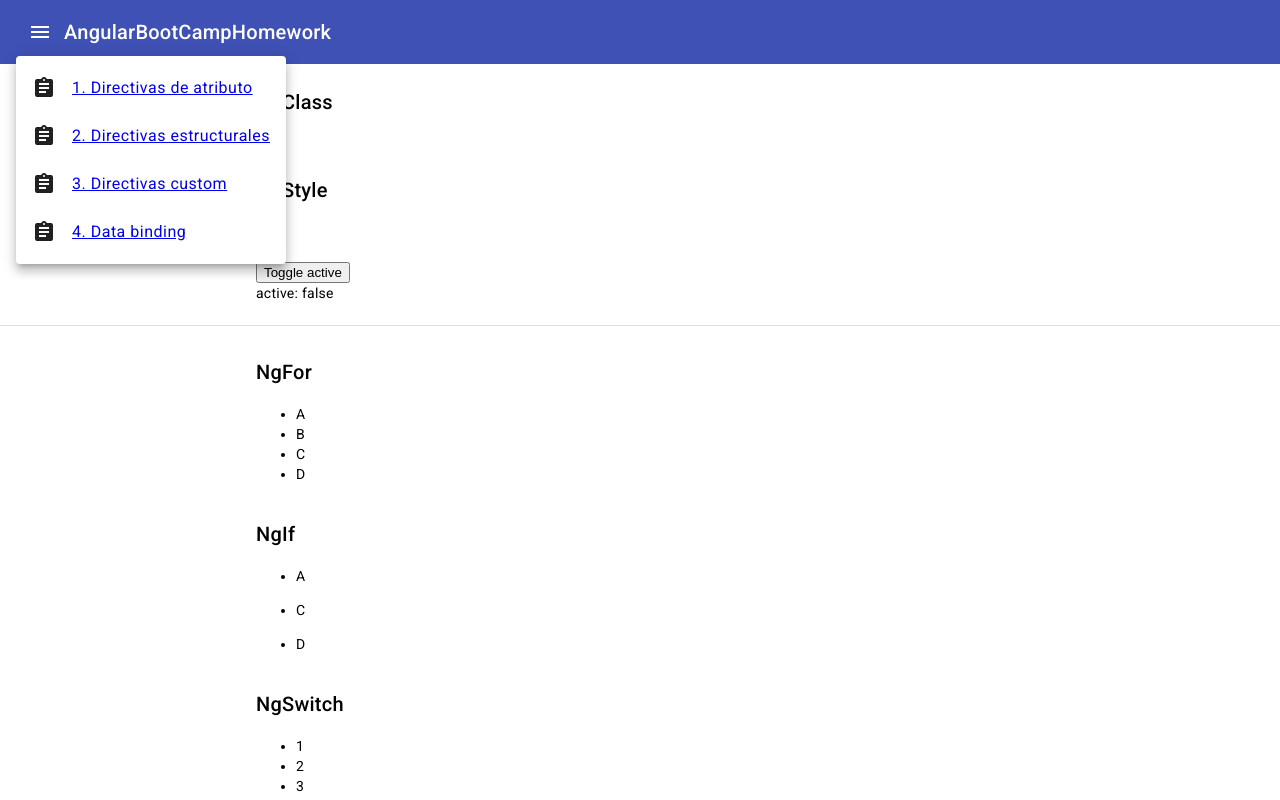
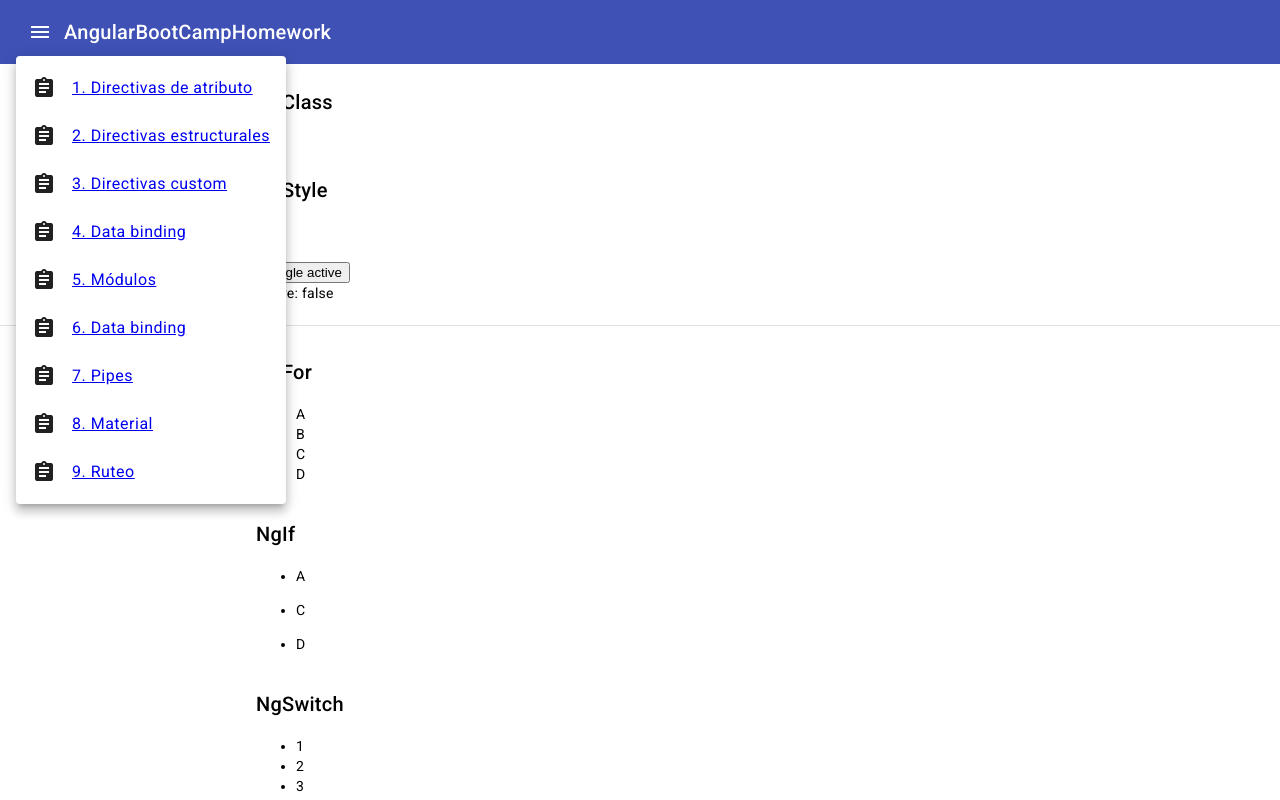
Before and after one commit to i4p3x/AngularBootCampExercises_NSA, an Angular app in the folder AngularBootCampHomework/: page / in a window 1280 px wide. Both pictures are taken after a click on the button "menu". Shown: the top 800 px of the page. Built offline with nearby package versions, Linux system fonts and the light colour scheme.

Commit message:
Complete menu

```diff
--- a/AngularBootCampHomework/src/app/app.component.html
+++ b/AngularBootCampHomework/src/app/app.component.html
@@ -22,6 +22,26 @@
         <button mat-menu-item>
           <mat-icon >assignment</mat-icon>
           <a href="#four">4. Data binding</a>
+        </button>
+        <button mat-menu-item>
+          <mat-icon >assignment</mat-icon>
+          <a href="#five">5. Módulos</a>
+        </button>
+        <button mat-menu-item>
+          <mat-icon >assignment</mat-icon>
+          <a href="#six">6. Data binding</a>
+        </button>
+        <button mat-menu-item>
+          <mat-icon >assignment</mat-icon>
+          <a href="#seven">7. Pipes</a>
+        </button>
+        <button mat-menu-item>
+          <mat-icon >assignment</mat-icon>
+          <a href="#eight">8. Material</a>
+        </button>
+        <button mat-menu-item>
+          <mat-icon >assignment</mat-icon>
+          <a href="#nine">9. Ruteo</a>
         </button>
       </mat-menu>
     <span>{{ title }}</span>
@@ -48,8 +68,21 @@
     <mat-divider></mat-divider>
 <div class="center" id="five">
     <router-outlet name="main"></router-outlet>
-</div><!--
+</div>
     <mat-divider></mat-divider>
 <div class="center" id="six">Ej 6
 
-</div>  -->
+</div>
+<mat-divider></mat-divider>
+<div class="center" id="seven">Ej 7
+
+</div>
+<mat-divider></mat-divider>
+<div class="center" id="eight">Ej 8
+
+</div>
+<mat-divider></mat-divider>
+<div class="center" id="nine">Ej 9
+
+</div>
+<!---->
--- a/AngularBootCampHomework/src/app/modules/my-first-module/my-first-module-routing.module.ts
+++ /dev/null
@@ -1,10 +0,0 @@
-import { NgModule } from '@angular/core';
-import { RouterModule, Routes } from '@angular/router';
-
-const routes: Routes = [];
-
-@NgModule({
-  imports: [RouterModule.forChild(routes)],
-  exports: [RouterModule]
-})
-export class MyFirstModuleRoutingModule { }
--- a/AngularBootCampHomework/src/app/modules/my-first-module/my-first-module.module.ts
+++ b/AngularBootCampHomework/src/app/modules/my-first-module/my-first-module.module.ts
@@ -1,7 +1,6 @@
 import { NgModule } from '@angular/core';
 import { CommonModule } from '@angular/common';
 import { RouterModule, Routes } from '@angular/router';
-import { MyFirstModuleRoutingModule } from './my-first-module-routing.module';
 import {MyFirstComponentComponent} from '../../components/my-first-component/my-first-component.component';
 
 const routes: Routes =[
@@ -15,8 +14,6 @@ const routes: Routes =[
   declarations: [],
   imports: [
     CommonModule,
-    MyFirstModuleRoutingModule,
-    //MyFirstComponentComponent,
     RouterModule.forChild(routes)
   ]
 })
```
